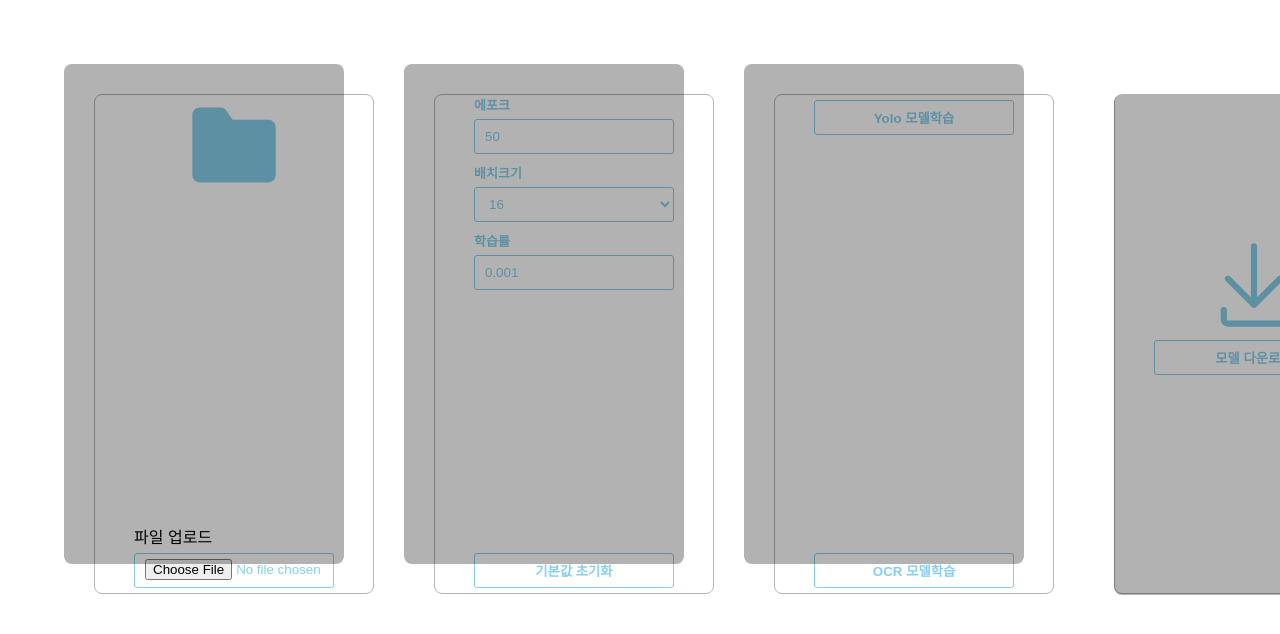
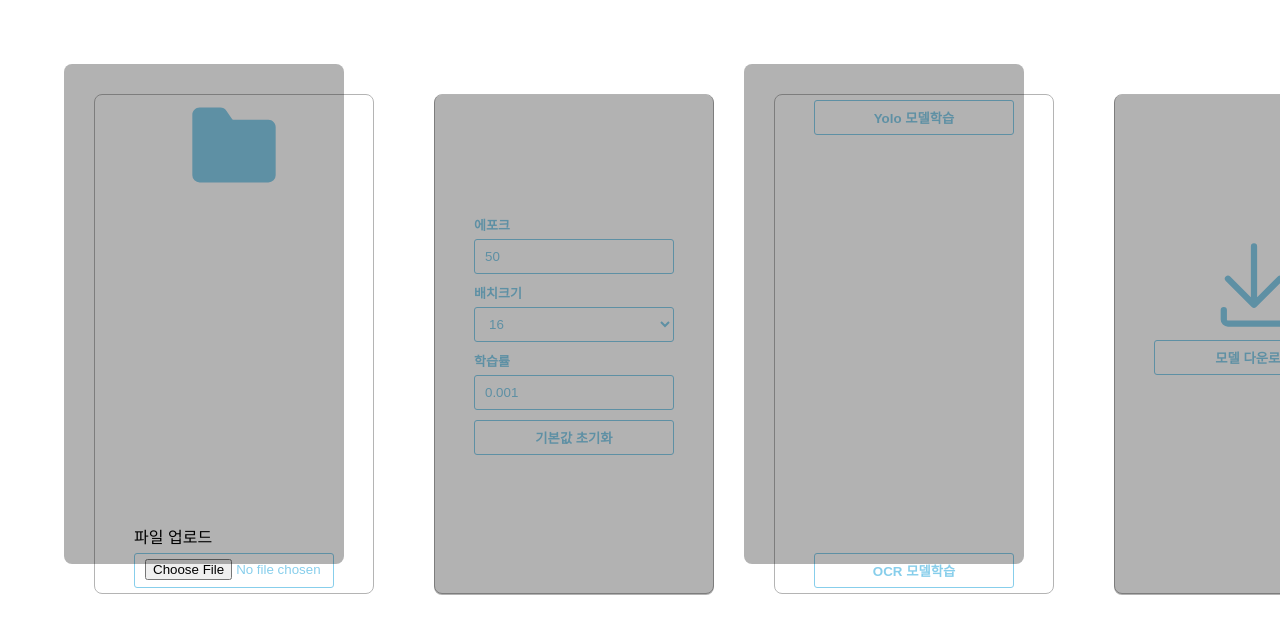
Before and after one commit to GDSC-Daejin/project-have-to-win-frontend, a Next.js app: page / in a window 1280 px wide. Shown: the top 634 px of the page. Built offline with nearby package versions, Linux system fonts and the light colour scheme; no server answers.

Commit message:
공통 CSS 적용 및 Curtain 조건 추가 - 단계에 따른 Show 이벤트

```diff
--- a/src/app/component/LearningOption.tsx
+++ b/src/app/component/LearningOption.tsx
@@ -2,11 +2,12 @@
 
 import { useRecoilState } from "recoil";
 import styled from "styled-components";
-import { batchAtom, epochsAtom, lr0Atom } from "./atom";
+import { batchAtom, epochsAtom, lr0Atom, workStateAtom } from "./atom";
 import { useMutation, useQuery } from "@tanstack/react-query";
 import {
   Button,
   Container,
+  ContainerPadding,
   Curtain,
   Input,
   InputBox,
@@ -55,6 +56,7 @@ const LearningOption = () => {
   const [epochs, setEpochs] = useRecoilState(epochsAtom);
   const [batch, setBatch] = useRecoilState(batchAtom);
   const [lr0, setLr0] = useRecoilState(lr0Atom);
+  const [workState, setWorkState] = useRecoilState(workStateAtom);
 
   const { data } = useQuery({
     queryKey: ["kakaoLogin"],
@@ -96,14 +98,9 @@ const LearningOption = () => {
         {/* <ButtonContainer>
           <LearnButton onClick={handleTrain}>모델 학습 버튼</LearnButton>
         </ButtonContainer> */}
-        <Curtain
-          display={hoverState}
-          onMouseEnter={() => setHoverState("none")}
-        />
-        <Container
-          onMouseLeave={() => setHoverState("block")}
-          padding="120px 10px"
-        >
+
+        <Container onMouseLeave={() => setHoverState("block")}>
+          <ContainerPadding padding="120px 10px">
             <OptionBox>
               <InputBox>
                 <Label>에포크</Label>
@@ -126,6 +123,13 @@ const LearningOption = () => {
               </InputBox>
             </OptionBox>
             <Button>기본값 초기화</Button>
+          </ContainerPadding>
+          {workState !== 1 && (
+            <Curtain
+              display={hoverState}
+              onMouseEnter={() => setHoverState("none")}
+            />
+          )}
         </Container>
       </div>
     </>
```
Lines whose indentation alone changed are shown as unchanged.
